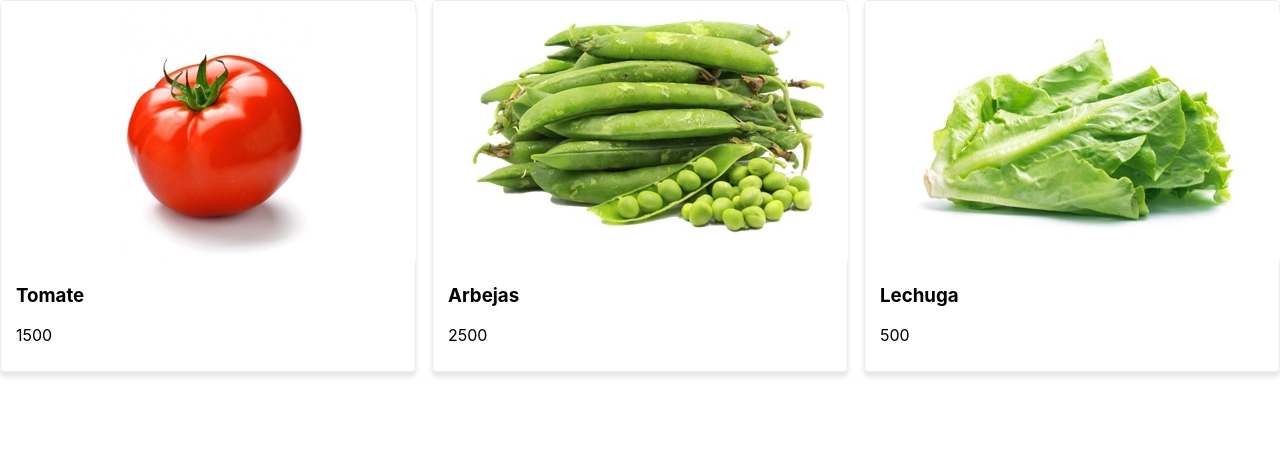
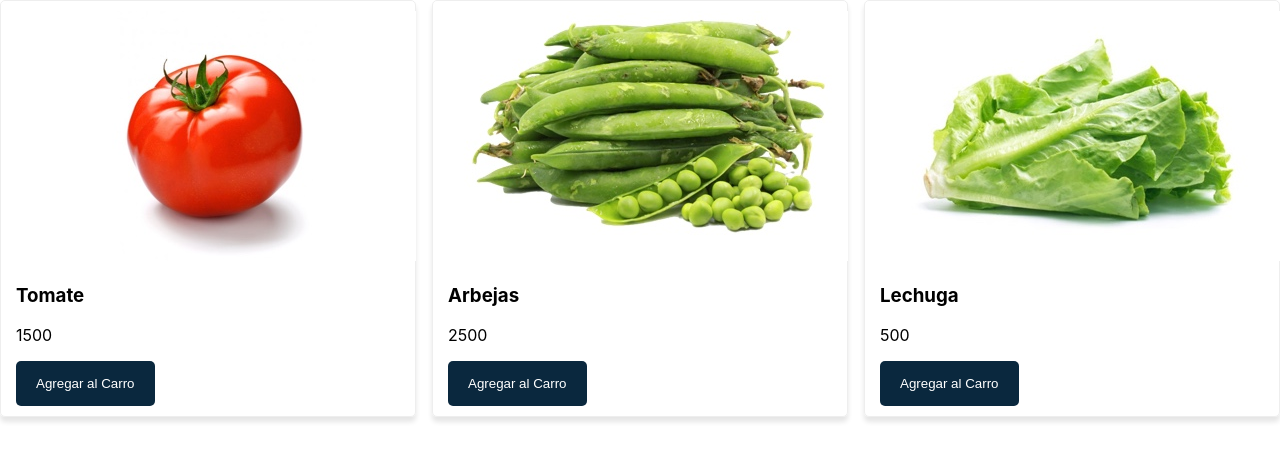
Before and after one commit to 51p50x/shopping-cart, a React (Create React App) app: page / in a window 1280 px wide. Shown: the top 460 px of the page. Built offline with nearby package versions, Linux system fonts and the light colour scheme.

Commit message:
sc-2: Added button component
 * Added Button Component in Product

 * Added Button Component with inline style properties

```diff
--- /dev/null
+++ b/src/components/Button.js
@@ -0,0 +1,23 @@
+import {Component} from 'react'
+
+const styles = {
+    button:{
+        backgroundColor: '#0A283E',
+        color: '#fff',
+        padding: '15px 20px',
+        border: 'none',
+        borderRadius: '5px',
+        cursor: 'pointer',
+
+    }
+}
+
+class Button extends Component{
+    render(){
+        return(
+            <button style = {styles.button} {...this.props}/>
+        )
+    }
+}
+
+export default Button
--- a/src/components/Producto.js
+++ b/src/components/Producto.js
@@ -1,4 +1,5 @@
 import { Component } from "react";
+import Button from './Button'
 
 const styles = {
     producto: {
@@ -16,12 +17,15 @@
 
 class Producto extends Component{
     render(){
-        const { producto } = this.props
+        const { producto, agregarAlCarro } = this.props
         return(
             <div style = {styles.producto}>
                 <img alt={producto.name} src={producto.img}/>
                 <h3>{producto.name}</h3>
                 <p>{producto.price}</p>
+                <Button onClick={()=>agregarAlCarro(producto)}>
+                    Agregar al Carro
+                </Button>
             </div>
         )
     }
```
